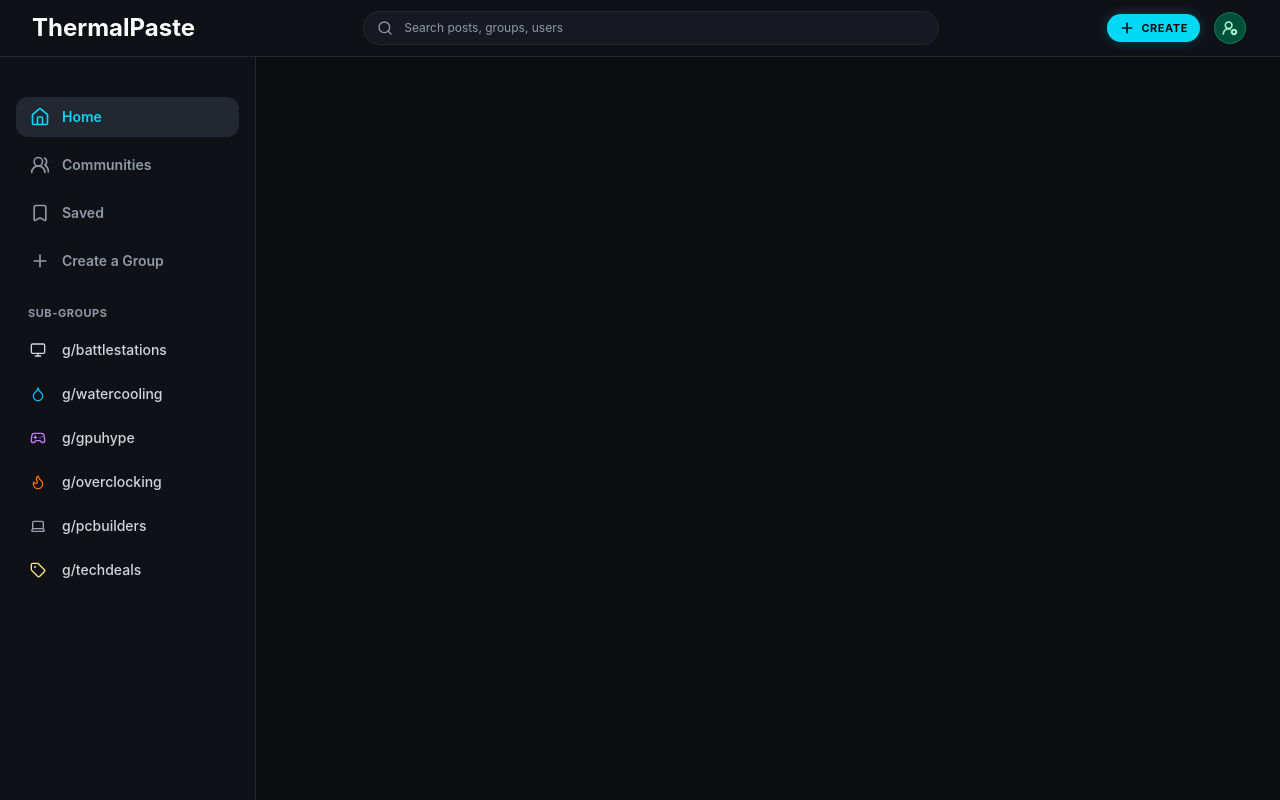
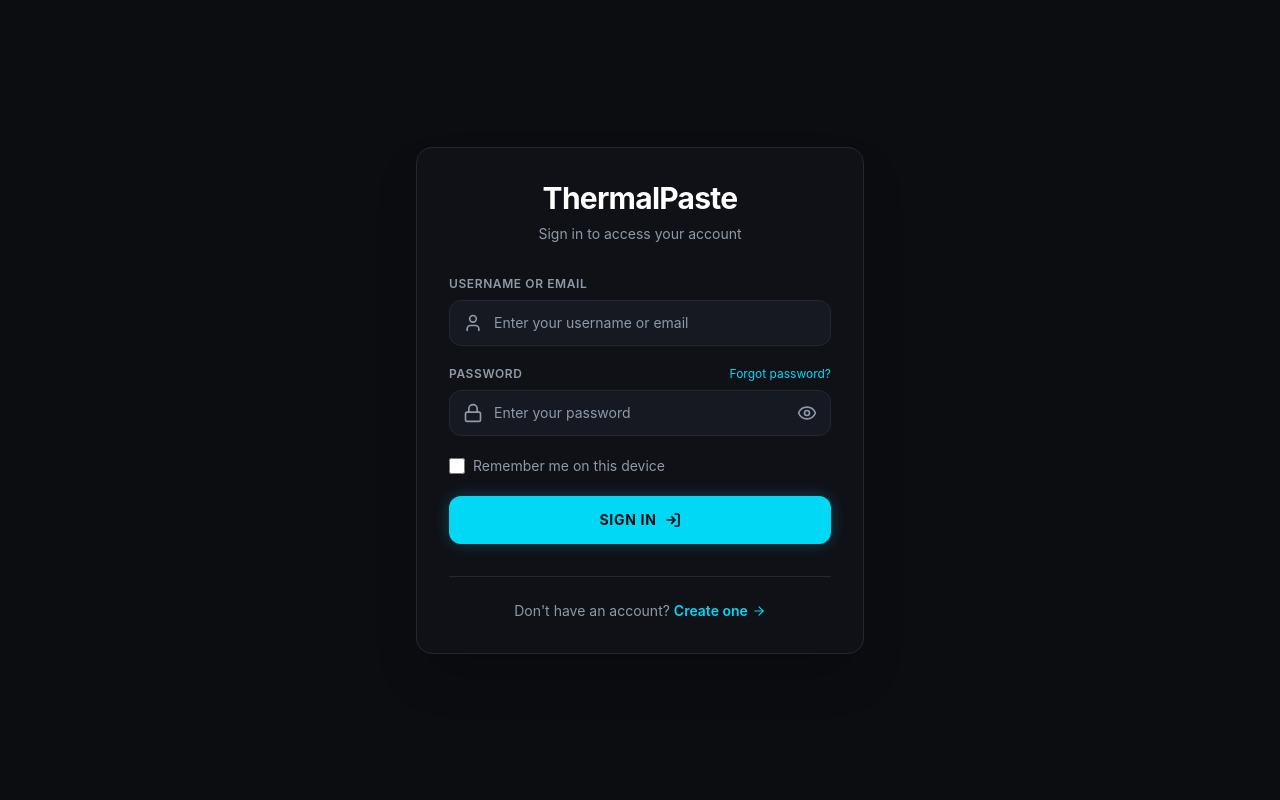
Before and after one commit to rohan9932/ThermalPaste-frontend, a React (Vite) app: page / in a window 1280 px wide. Built offline with nearby package versions, Linux system fonts and the light colour scheme.

Commit message:
feat(auth): Create LoginPage

```diff
--- a/src/App.tsx
+++ b/src/App.tsx
@@ -1,9 +1,10 @@
 import HomePage from "./pages/HomePage";
+import LoginPage from "./pages/LoginPage";
 
 function App() {
   return (
     <div>
-      <HomePage />
+      <LoginPage />
     </div>
   );
 }
--- /dev/null
+++ b/src/pages/LoginPage.tsx
@@ -0,0 +1,145 @@
+import { ArrowRight, Eye, EyeOff, Lock, LogIn, User } from "lucide-react";
+import { useState, type ChangeEvent, type SubmitEvent } from "react";
+
+function LoginPage() {
+  // controlled component
+  const [usernameOrEmail, setUsernameOrEmail] = useState("");
+  const [password, setPassword] = useState("");
+  const [showPassword, setShowPassword] = useState(false);
+  const [rememberMe, setRememberMe] = useState(false);
+
+  const handleSubmit = (e: SubmitEvent<HTMLFormElement>) => {
+    e.preventDefault();
+    console.log("Logging in with:", { usernameOrEmail, password, rememberMe });
+  };
+
+  return (
+    <div className="min-h-screen bg-[#0B0D11] text-white flex flex-col justify-center items-center px-4 py-12 relative overflow-hidden">
+      <div className="w-full max-w-md bg-[#0F1117] border border-[#222834] rounded-2xl p-8 shadow-2xl relative z-10">
+        {/* Header */}
+        <div className="text-center mb-8">
+          <h1 className="text-3xl font-bold tracking-tight text-white mb-2">
+            ThermalPaste
+          </h1>
+          <p className="text-[#8F99A8] text-sm">
+            Sign in to access your account
+          </p>
+        </div>
+
+        <form onSubmit={handleSubmit} className="space-y-5">
+          {/* Username / Email Field */}
+          <div>
+            <label
+              htmlFor="usernameOrEmail"
+              className="block text-xs font-semibold uppercase tracking-wider text-[#8F99A8] mb-2"
+            >
+              Username or Email
+            </label>
+            <div className="relative flex items-center">
+              <User className="w-5 h-5 text-[#8F99A8] absolute left-3.5 pointer-events-none" />
+              <input
+                id="usernameOrEmail"
+                type="text"
+                required
+                value={usernameOrEmail}
+                onChange={(e: ChangeEvent<HTMLInputElement>) =>
+                  setUsernameOrEmail(e.target.value)
+                }
+                placeholder="Enter your username or email"
+                className="w-full bg-[#161922] text-sm text-white placeholder-[#8F99A8] pl-11 pr-4 py-3 rounded-xl border border-[#222834] focus:border-[#00D8F6] focus:outline-none transition-all duration-200"
+              />
+            </div>
+          </div>
+
+          {/* Password Field */}
+          <div>
+            <div className="flex items-center justify-between mb-2">
+              <label
+                htmlFor="password"
+                className="block text-xs font-semibold uppercase tracking-wider text-[#8F99A8]"
+              >
+                Password
+              </label>
+              {/* need to update to api call Later */}
+              <a
+                href="#"
+                className="text-xs text-[#00D8F6] hover:underline transition-all"
+              >
+                Forgot password?
+              </a>
+            </div>
+            <div className="relative flex items-center">
+              <Lock className="w-5 h-5 text-[#8F99A8] absolute left-3.5 pointer-events-none" />
+              <input
+                id="password"
+                type={showPassword ? "text" : "password"}
+                required
+                value={password}
+                onChange={(e: ChangeEvent<HTMLInputElement>) =>
+                  setPassword(e.target.value)
+                }
+                placeholder="Enter your password"
+                className="w-full bg-[#161922] text-sm text-white placeholder-[#8F99A8] pl-11 pr-11 py-3 rounded-xl border border-[#222834] focus:border-[#00D8F6] focus:outline-none transition-all duration-200"
+              />
+              <button
+                type="button"
+                onClick={() => setShowPassword((prev) => !prev)}
+                className="absolute right-3.5 text-[#8F99A8] hover:text-white transition cursor-pointer"
+                aria-label={showPassword ? "Hide password" : "Show password"}
+              >
+                {showPassword ? (
+                  <EyeOff className="w-5 h-5" />
+                ) : (
+                  <Eye className="w-5 h-5" />
+                )}
+              </button>
+            </div>
+          </div>
+
+          {/* Remember Me Checkbox */}
+          <div className="flex items-center select-none">
+            <input
+              id="rememberMe"
+              type="checkbox"
+              checked={rememberMe}
+              onChange={(e: ChangeEvent<HTMLInputElement>) =>
+                setRememberMe(e.target.checked)
+              }
+              className="w-4 h-4 rounded bg-[#161922] border-[#222834] text-[#00D8F6] focus:ring-0 focus:ring-offset-0 accent-[#00D8F6] cursor-pointer"
+            />
+            <label
+              htmlFor="rememberMe"
+              className="ml-2 text-sm text-[#8F99A8] cursor-pointer select-none"
+            >
+              Remember me on this device
+            </label>
+          </div>
+
+          {/* Submit Button */}
+          <button
+            type="submit"
+            className="w-full flex items-center justify-center gap-2 bg-[#00D8F6] hover:bg-[#00c4e0] text-[#0B0D11] font-bold text-sm uppercase tracking-wider py-3.5 px-4 rounded-xl transition-all duration-200 shadow-[0_0_15px_rgba(0,216,246,0.25)] active:scale-[0.98] cursor-pointer"
+          >
+            <span>Sign In</span>
+            <LogIn className="w-4 h-4 stroke-[2.5]" />
+          </button>
+        </form>
+
+        {/* Registration page routing */}
+        <div className="mt-8 text-center border-t border-[#222834] pt-6">
+          <p className="text-sm text-[#8F99A8]">
+            Don't have an account? {/* will update to NavLink */}
+            <a
+              href="#"
+              className="text-[#00D8F6] font-semibold hover:underline inline-flex items-center gap-1 transition-all"
+            >
+              Create one <ArrowRight className="w-3.5 h-3.5 inline" />
+            </a>
+          </p>
+        </div>
+      </div>
+    </div>
+  );
+}
+
+export default LoginPage;
```
